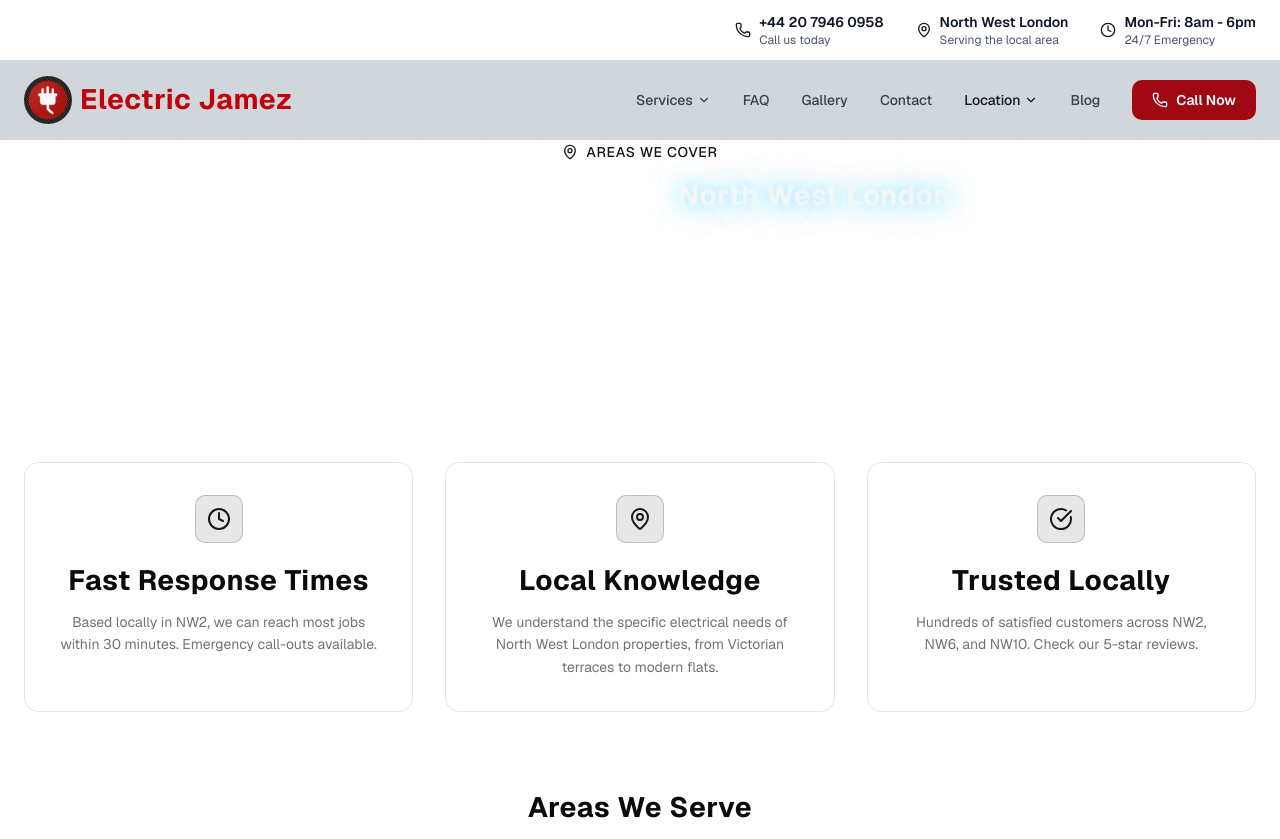
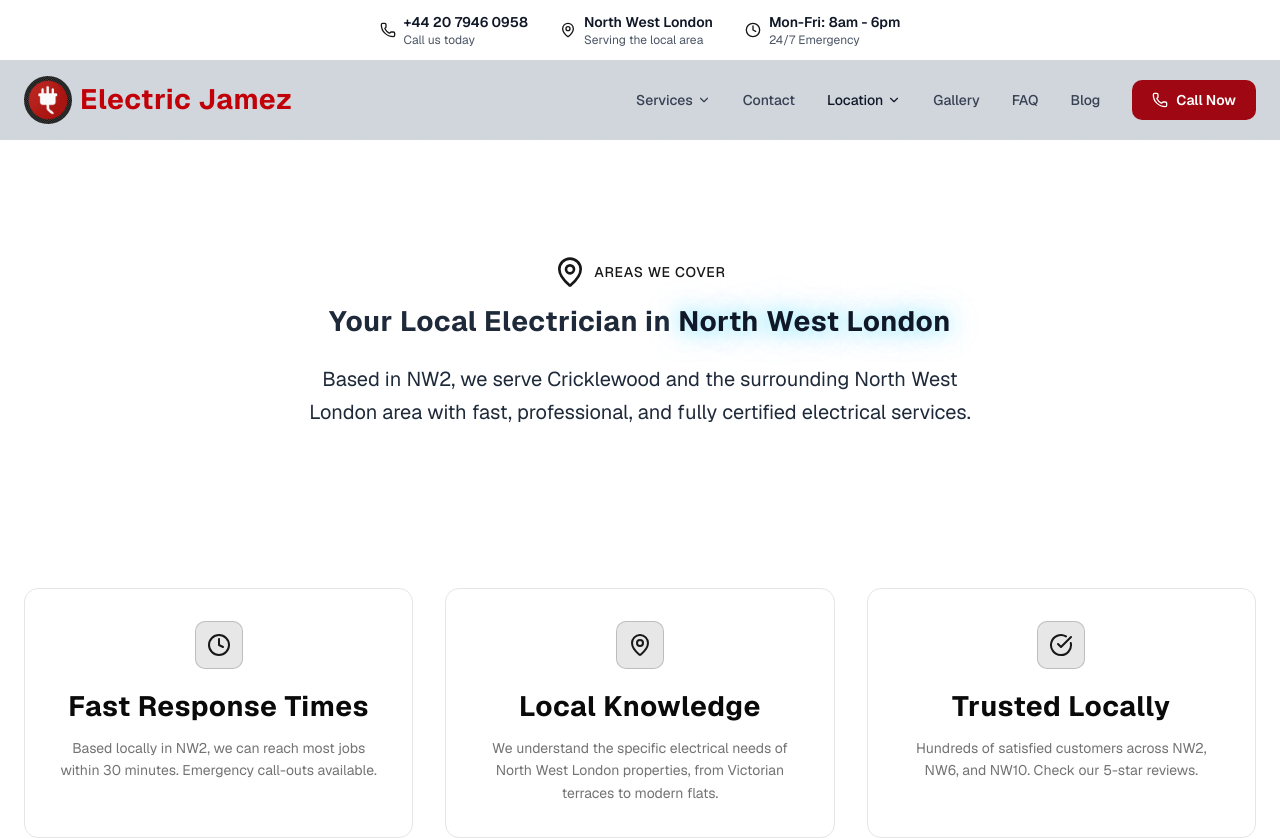
Before and after one commit to Codingvibes8/prototype-electric, a Next.js app: page /location in a window 1280 px wide. Shown: the top 839 px of the page. Built offline with nearby package versions, Linux system fonts and the light colour scheme.

Commit message:
feat: add manifest file for PWA support with app metadata

```diff
--- a/app/location/[slug]/page.tsx
+++ b/app/location/[slug]/page.tsx
@@ -57,16 +57,16 @@ export default async function LocationDetailPage({
         <div className="absolute inset-0 circuit-grid opacity-30" />
         <div className="relative mx-auto max-w-7xl px-6">
           {/* Breadcrumb */}
-          <nav className="flex items-center gap-2 text-sm text-white/80 mb-8">
-            <Link href="/" className="text-white/90 hover:text-primary transition-colors">
+          <nav className="flex items-center gap-2 text-sm text-gray-800 mb-8">
+            <Link href="/" className="text-gray-800 hover:text-primary transition-colors">
               Home
             </Link>
-            <ChevronRight className="w-4 h-4 text-white/70" />
-            <Link href="/location" className="text-white/90 hover:text-primary transition-colors">
+            <ChevronRight className="w-4 h-4 text-gray-700" />
+            <Link href="/location" className="text-gray-800 hover:text-primary transition-colors">
               Areas We Cover
             </Link>
-            <ChevronRight className="w-4 h-4 text-white/70" />
-            <span className="text-white font-semibold">{area.name}</span>
+            <ChevronRight className="w-4 h-4 text-gray-700" />
+            <span className="text-gray-800 font-semibold">{area.name}</span>
           </nav>
 
           <div className="text-center">
@@ -74,11 +74,11 @@ export default async function LocationDetailPage({
               <MapPin className="w-4 h-4" />
               {area.postcode}
             </span>
-            <h1 className="font-serif text-4xl sm:text-5xl md:text-6xl font-bold text-white text-balance leading-tight">
+            <h1 className="font-serif text-4xl sm:text-5xl md:text-6xl font-bold text-gray-800 text-balance leading-tight">
               Your Local Electrician in{' '}
               <span className="text-accent glow-text">{area.name}</span>
             </h1>
-            <p className="mt-6 text-lg md:text-xl text-white/70 max-w-2xl mx-auto text-pretty leading-relaxed">
+            <p className="mt-6 text-lg md:text-xl text-gray-800 max-w-2xl mx-auto text-pretty leading-relaxed">
               {area.description}
             </p>
             <div className="mt-8 flex flex-col sm:flex-row items-center justify-center gap-4">
@@ -162,10 +162,10 @@ export default async function LocationDetailPage({
       <section className="py-20 bg-deep-dark border-t border-border">
         <div className="mx-auto max-w-3xl px-6 text-center">
           <Zap className="w-10 h-10 text-primary mx-auto mb-4" />
-          <h2 className="font-serif text-3xl md:text-4xl font-bold text-white mb-4">
+          <h2 className="font-serif text-3xl md:text-4xl font-bold text-gray-800 mb-4">
             Need an Electrician in {area.name}?
           </h2>
-          <p className="text-white/70 mb-8 max-w-xl mx-auto">
+          <p className="text-gray-800 mb-8 max-w-xl mx-auto">
             Based locally in NW2, we can be with you fast. Get in touch for a free, no-obligation
             quote for any job in {area.name} ({area.postcode}).
           </p>
@@ -179,7 +179,7 @@ export default async function LocationDetailPage({
             </a>
             <Link
               href="/location"
-              className="flex items-center gap-2 border border-border text-white px-8 py-4 rounded-lg font-semibold hover:bg-card transition-colors"
+              className="flex items-center gap-2 border border-border text-gray-800 px-8 py-4 rounded-lg font-semibold hover:bg-card transition-colors"
             >
               View All Areas
             </Link>
--- a/app/location/page.tsx
+++ b/app/location/page.tsx
@@ -39,15 +39,15 @@ export default function LocationPage() {
       <section className="relative pt-32 pb-20 bg-deep-dark overflow-hidden">
         <div className="absolute inset-0 circuit-grid opacity-30" />
         <div className="relative mx-auto max-w-7xl px-6 text-center">
-          <span className="inline-flex items-center gap-2 text-sm font-medium text-primary uppercase tracking-wider mb-4">
-            <MapPin className="w-4 h-4" />
+          <span className="inline-flex pt-32 items-center gap-2 text-sm font-medium text-primary uppercase tracking-wider mb-4">
+            <MapPin className="w-8 h-8" />
             Areas We Cover
           </span>
-          <h1 className="font-serif text-4xl sm:text-5xl md:text-6xl font-bold text-white text-balance leading-tight">
+          <h1 className="font-serif text-4xl sm:text-5xl md:text-6xl font-bold text-gray-800 text-balance leading-tight">
             Your Local Electrician in{' '}
-            <span className="text-accent glow-text">North West London</span>
+            <span className="text-gray-900 glow-text">North West London</span>
           </h1>
-          <p className="mt-6 text-lg md:text-xl text-white/70 max-w-2xl mx-auto text-pretty leading-relaxed">
+          <p className="mt-6 text-lg md:text-xl text-gray-800 max-w-2xl mx-auto text-pretty leading-relaxed">
             Based in NW2, we serve Cricklewood and the surrounding North West London area with
             fast, professional, and fully certified electrical services.
           </p>
@@ -123,10 +123,10 @@ export default function LocationPage() {
       <section className="py-20 bg-deep-dark border-t border-border">
         <div className="mx-auto max-w-3xl px-6 text-center">
           <Zap className="w-10 h-10 text-primary mx-auto mb-4" />
-          <h2 className="font-serif text-3xl md:text-4xl font-bold text-white mb-4">
+          <h2 className="font-serif text-3xl md:text-4xl font-bold text-gray-800 mb-4">
             Need an Electrician in Your Area?
           </h2>
-          <p className="text-white/70 mb-8 max-w-xl mx-auto">
+          <p className="text-gray-800 mb-8 max-w-xl mx-auto">
             {"Don't see your area listed? We likely still cover it. Get in touch for a free, no-obligation quote."}
           </p>
           <div className="flex flex-col sm:flex-row items-center justify-center gap-4">
--- /dev/null
+++ b/app/manifest.ts
@@ -0,0 +1,21 @@
+import type { MetadataRoute } from 'next'
+
+export default function manifest(): MetadataRoute.Manifest {
+  return {
+    name: 'Electric Jamez | NAPIT Approved Electrician NW2',
+    short_name: 'Electric Jamez',
+    description:
+      'Professional electrical services in North West London (NW2). NAPIT approved & Which? Trusted Trader. EV charger installation, air conditioning, PAT testing & more.',
+    start_url: '/',
+    display: 'standalone',
+    background_color: '#ffffff',
+    theme_color: '#cbd4e8ff',
+    icons: [
+      {
+        src: '/images/EJ-logo.png',
+        sizes: '32x32',
+        type: 'image/png',
+      },
+    ],
+  }
+}
--- a/components/hero.tsx
+++ b/components/hero.tsx
@@ -47,7 +47,7 @@ export function Hero() {
         </h1>
 
         {/* Subheading */}
-        <p className="mt-8 text-lg md:text-xl lg:text-2xl text-white/90 font-medium max-w-3xl mx-auto text-pretty leading-relaxed drop-shadow-md">
+        <p className="mt-8 text-lg md:text-xl lg:text-2xl text-white font-medium max-w-3xl mx-auto text-pretty leading-relaxed drop-shadow-lg">
           NAPIT approved and Which? Trusted Trader electrician serving NW2 and surrounding areas.
           Powering your home safely with over 15 years of expert excellence.
         </p>
--- a/components/navigation.tsx
+++ b/components/navigation.tsx
@@ -35,12 +35,6 @@ const locationItems = [
   label: name,
   href: `/location/${name.toLowerCase().replace(/ /g, '-')}`,   // was /location#...
 }))
-
-const navLinks = [
-  { label: 'FAQ', href: '#faq' },
-  { label: 'Gallery', href: '#gallery' },
-  { label: 'Contact', href: '#contact' },
-]
 
 export  function Navigation() {
   const [isScrolled, setIsScrolled] = useState(false)
@@ -123,7 +117,7 @@ export  function Navigation() {
       >
         {/* Top Header */}
         <div className={` w-full bg-white transition-all duration-300 overflow-hidden h-[60px] opacity-100 ${isScrolled ? 'md:h-0 md:opacity-0' : 'md:h-[60px] md:opacity-100'}`}>
-          <div className="mx-auto flex max-w-7xl items-center justify-center md:justify-end px-6 h-full">
+          <div className="mx-auto flex max-w-7xl items-center justify-center px-6 h-full">
             {/* Contact Details (Desktop) */}
             <div className="flex gap-8 text-sm text-gray-600">
               <div className="flex items-center gap-2">
@@ -222,21 +216,18 @@ export  function Navigation() {
               </div>
             </div>
 
-            {navLinks.map((link) => (
+            {/* Contact */}
             <button
-                key={link.href}
-                onClick={() => scrollToSection(link.href)}
+              onClick={() => scrollToSection('#contact')}
               className={`text-sm font-medium cursor-pointer transition-colors duration-200 ${
-                  activeSection === link.href
+                activeSection === '#contact'
                   ? 'text-gray-900'
-                    : isScrolled
-                      ? 'text-gray-700 hover:text-gray-900'
                   : 'text-gray-700 hover:text-gray-900'
               }`}
             >
-                {link.label}
+              Contact
             </button>
-            ))}
+
             {/* Location dropdown */}
             <div
               className="relative"
@@ -276,6 +267,30 @@ export  function Navigation() {
                 </div>
               </div>
             </div>
+
+            {/* Gallery */}
+            <button
+              onClick={() => scrollToSection('#gallery')}
+              className={`text-sm font-medium cursor-pointer transition-colors duration-200 ${
+                activeSection === '#gallery'
+                  ? 'text-gray-900'
+                  : 'text-gray-700 hover:text-gray-900'
+              }`}
+            >
+              Gallery
+            </button>
+
+            {/* FAQ */}
+            <button
+              onClick={() => scrollToSection('#faq')}
+              className={`text-sm font-medium cursor-pointer transition-colors duration-200 ${
+                activeSection === '#faq'
+                  ? 'text-gray-900'
+                  : 'text-gray-700 hover:text-gray-900'
+              }`}
+            >
+              FAQ
+            </button>
 
             <Link
               href="/blog"
@@ -346,17 +361,16 @@ export  function Navigation() {
               )}
             </div>
 
-            {navLinks.map((link) => (
+            {/* Mobile Contact */}
             <button
-                key={link.href}
-                onClick={() => scrollToSection(link.href)}
+              onClick={() => scrollToSection('#contact')}
               className={`text-2xl cursor-pointer font-serif font-bold transition-colors ${
-                  activeSection === link.href ? 'text-white' : 'text-white hover:text-white/80'
+                activeSection === '#contact' ? 'text-white' : 'text-white hover:text-white/80'
               }`}
             >
-                {link.label}
+              Contact
             </button>
-            ))}
+
                        {/* Mobile location accordion */}
             <div className="flex flex-col items-center">
               <button
@@ -388,6 +402,26 @@ export  function Navigation() {
               )}
             </div>
 
+            {/* Mobile Gallery */}
+            <button
+              onClick={() => scrollToSection('#gallery')}
+              className={`text-2xl cursor-pointer font-serif font-bold transition-colors ${
+                activeSection === '#gallery' ? 'text-white' : 'text-white hover:text-white/80'
+              }`}
+            >
+              Gallery
+            </button>
+
+            {/* Mobile FAQ */}
+            <button
+              onClick={() => scrollToSection('#faq')}
+              className={`text-2xl cursor-pointer font-serif font-bold transition-colors ${
+                activeSection === '#faq' ? 'text-white' : 'text-white hover:text-white/80'
+              }`}
+            >
+              FAQ
+            </button>
+
             <Link
               href="/blog"
               onClick={() => setIsMobileOpen(false)}
```
Lines whose indentation alone changed are shown as unchanged.
